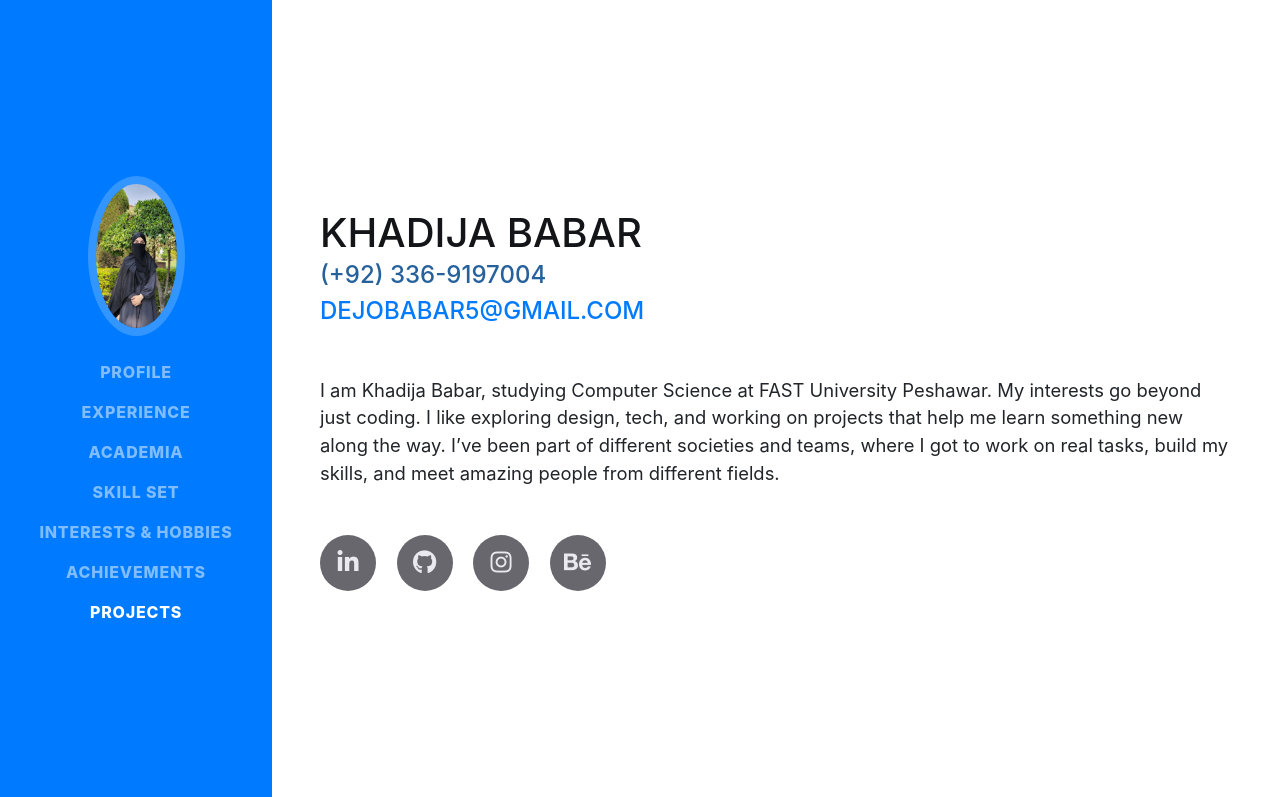
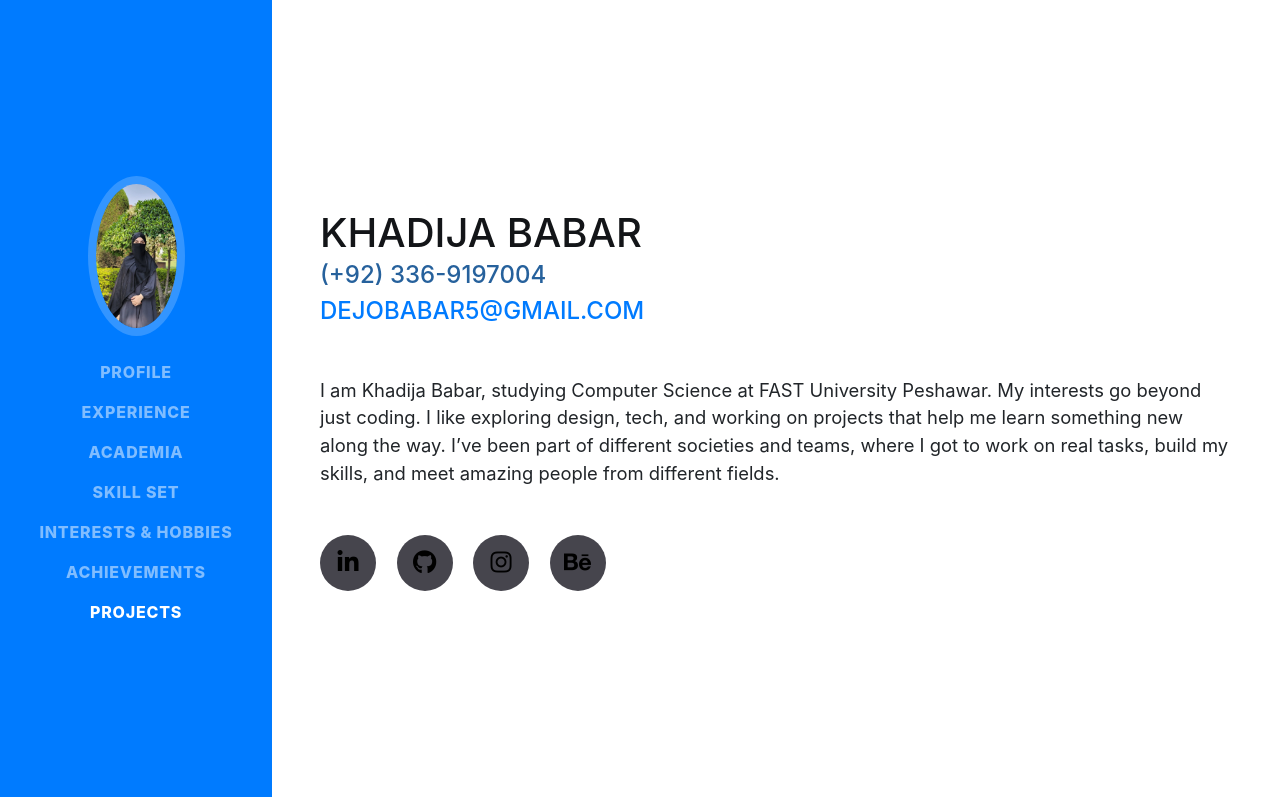
Before and after one commit to khadija-babar/khadija-babar, a website with bundled scripts: page index.html in a window 1280 px wide. Shown: the top 797 px of the page. Built offline with nearby package versions, Linux system fonts and the light colour scheme; a web font is replaced by a local one.

Commit message:
Update resume.css

```diff
--- a/css/resume.css
+++ b/css/resume.css
@@ -53,8 +53,8 @@ p.lead {
   display: inline-block;
   height: 3.5rem;
   width: 3.5rem;
-  background-color: #68676e;
- color: #eae9f0 !important;
+  background-color: #46454d;
+ color: #000000!important;
   border-radius: 100%;
   text-align: center;
   font-size: 1.5rem;
```
